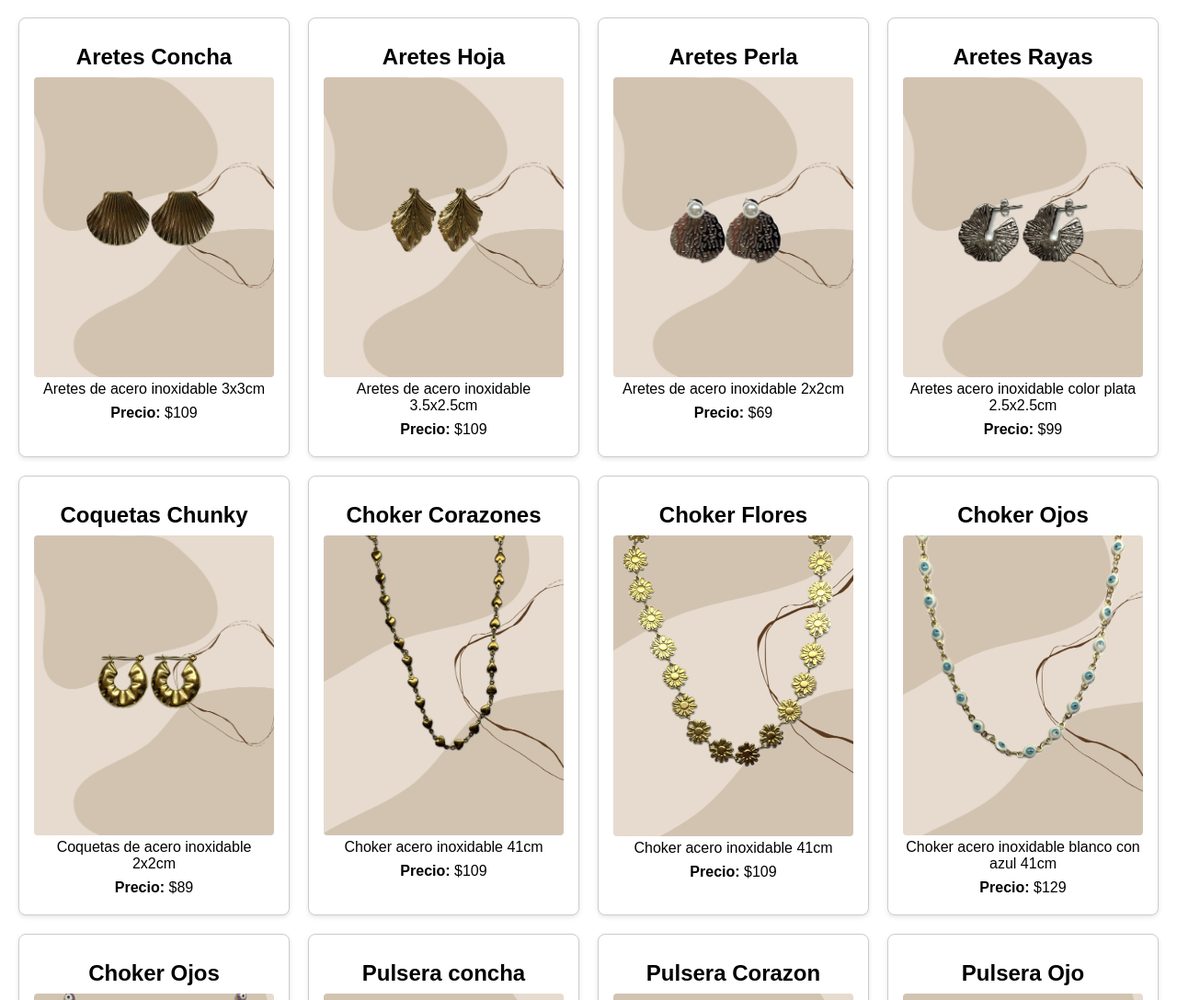
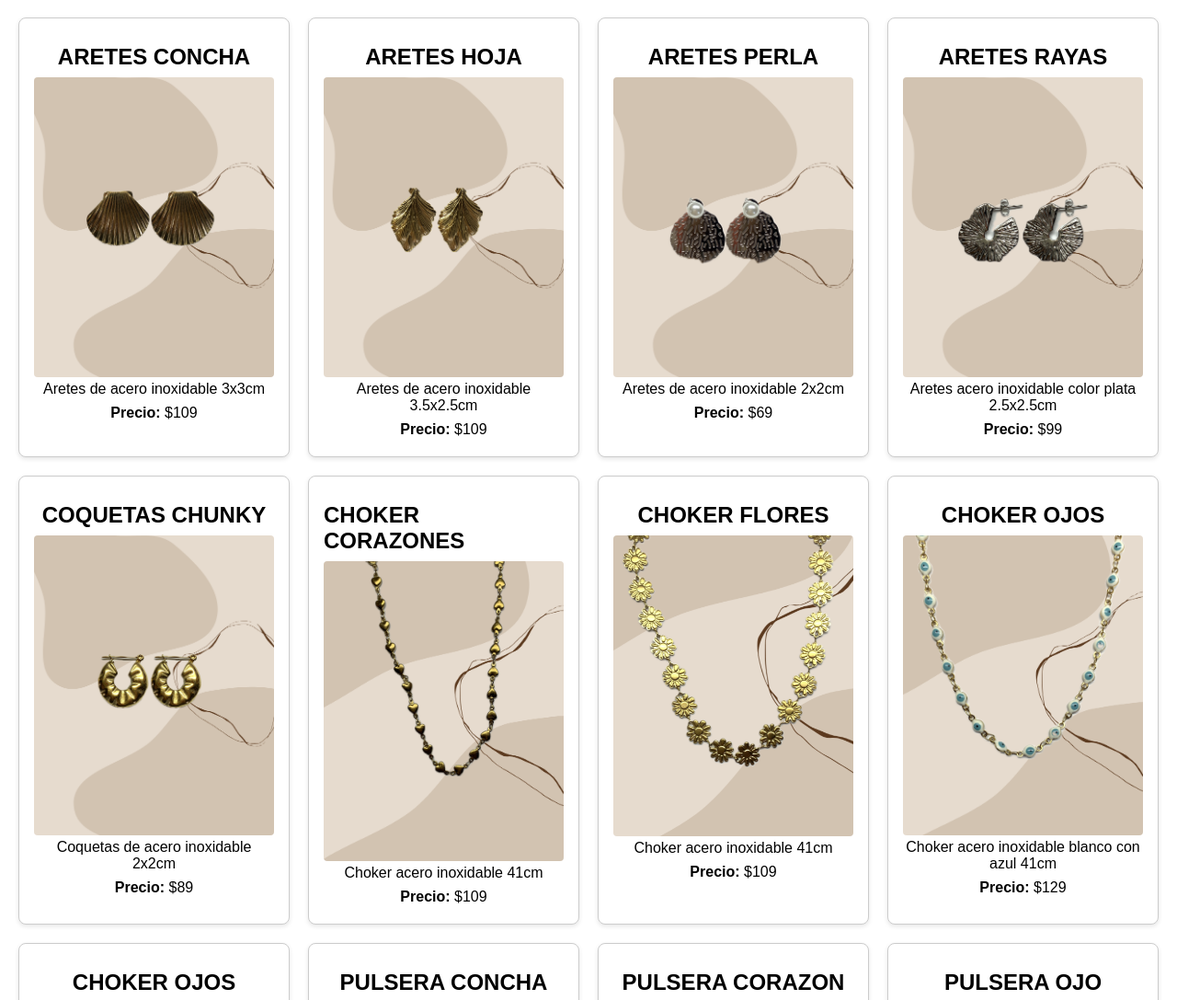
Before and after one commit to judith-vm/Manzano, an Astro site: page / in a window 1280 px wide. Shown: the part 157-1244 px from the top of the page at 92% size. Built offline with nearby package versions, Linux system fonts and the light colour scheme; Astro itself is replaced by a stand-in of ours.

Commit message:
Update products.js

```diff
--- a/data/products.js
+++ b/data/products.js
@@ -1,133 +1,133 @@
 export const products = [
   {
     id: 1,
-    name: 'Aretes Concha',
+    name: 'ARETES CONCHA',
     description: 'Aretes de acero inoxidable 3x3cm',
     price: 109,
     image: '/products/AretesConcha.png'
   },
   {
     id: 2,
-    name: 'Aretes Hoja',
+    name: 'ARETES HOJA',
     description: 'Aretes de acero inoxidable 3.5x2.5cm',
     price: 109,
     image: '/products/AretesHoja.png'
   },
    {
     id: 3,
-    name: 'Aretes Perla',
+    name: 'ARETES PERLA',
     description: 'Aretes de acero inoxidable 2x2cm',
     price: 69,
     image: '/products/AretesPerla.png'
   },
   {
     id: 4,
-    name: 'Aretes Rayas',
+    name: 'ARETES RAYAS',
     description: 'Aretes acero inoxidable color plata 2.5x2.5cm',
     price: 99,
     image: '/products/AretesRayas.png'
   },
   {
     id: 5,
-    name: 'Coquetas Chunky',
+    name: 'COQUETAS CHUNKY',
     description: 'Coquetas de acero inoxidable 2x2cm',
     price: 89,
     image: '/products/CoquetasChunky.png'
   },
    {
     id: 6,
-    name: 'Choker Corazones',
+    name: 'CHOKER CORAZONES',
     description: 'Choker acero inoxidable 41cm',
     price: 109,
     image: '/products/ChokerCorazones.png'
   },
    {
     id: 7,
-    name: 'Choker Flores',
+    name: 'CHOKER FLORES',
     description: 'Choker acero inoxidable 41cm',
     price: 109,
     image: '/products/ChokerFlores.png'
   },
    {
     id: 8,
-    name: 'Choker Ojos',
+    name: 'CHOKER OJOS',
     description: 'Choker acero inoxidable blanco con azul 41cm',
     price: 129,
     image: '/products/ChokerOjos1.png'
   },
    {
     id: 9,
-    name: 'Choker Ojos',
+    name: 'CHOKER OJOS',
     description: 'Choker acero inoxidable morado con blanco 41cm',
     price: 129,
     image: '/products/ChokerOjos2.png'
   },
   {
     id: 10,
-    name: 'Pulsera concha',
+    name: 'PULSERA CONCHA',
     description: 'Pulsera tejida ajustable',
     price: 59,
     image: '/products/PulseraConcha.png'
   },
   {
     id: 11,
-    name: 'Pulsera Corazon',
+    name: 'PULSERA CORAZON',
     description: 'Pulsera acero inoxidable 18cm',
     price: 59,
     image: '/products/PulseraCorazon.png'
   },
   {
     id: 12,
-    name: 'Pulsera Ojo',
+    name: 'PULSERA OJO',
     description: 'Pulsera ajustable acero inoxidable',
     price: 79,
     image: '/products/PulseraOjo.png'
   },
   {
     id: 13,
-    name: 'Pulsera Conchas',
+    name: 'PULSERA CONCHAS',
     description: 'Pulsera tejida ajustable',
     price: 69,
     image: '/products/PulseraConchas.png'
   },
   {
     id: 14,
-    name: 'Anillo Ojo',
+    name: 'ANILLO OJO',
     description: 'Anillo ajustable acero inoxidable',
     price: 79,
     image: '/products/AnilloOjo.png'
   },
   {
     id: 15,
-    name: 'Anillo Sol',
+    name: 'ANILLO SOL',
     description: 'Anillo ajustable acero inoxidable',
     price: 79,
     image: '/products/AnilloSol.png'
   },
    {
     id: 16,
-    name: 'Collar Corazon',
+    name: 'COLLAR CORAZON',
     description: 'Collar acero inoxidable 48cm',
     price: 89,
     image: '/products/CollarCorazon.png'
   },
    {
     id: 17,
-    name: 'Collar Serpiente',
+    name: 'COLLAR SERPIENTE',
     description: 'Collar corto acero inoxidable color plata 42cm',
     price: 109,
     image: '/products/CollarSerpiente.png'
   },
    {
     id: 18,
-    name: 'Collar Estrellas',
+    name: 'COLLAR ESTRELLAS',
     description: 'Collar acero inoxidable 46cm',
     price: 139,
     image: '/products/CollarEstrellas.png'
   },
    {
     id: 19,
-    name: 'Collar Corazones',
+    name: 'COLLAR CORAZONES',
     description: 'Collar corto acero inoxidable 42cm',
     price: 99,
     image: '/products/CollarCorazones.png'
```
